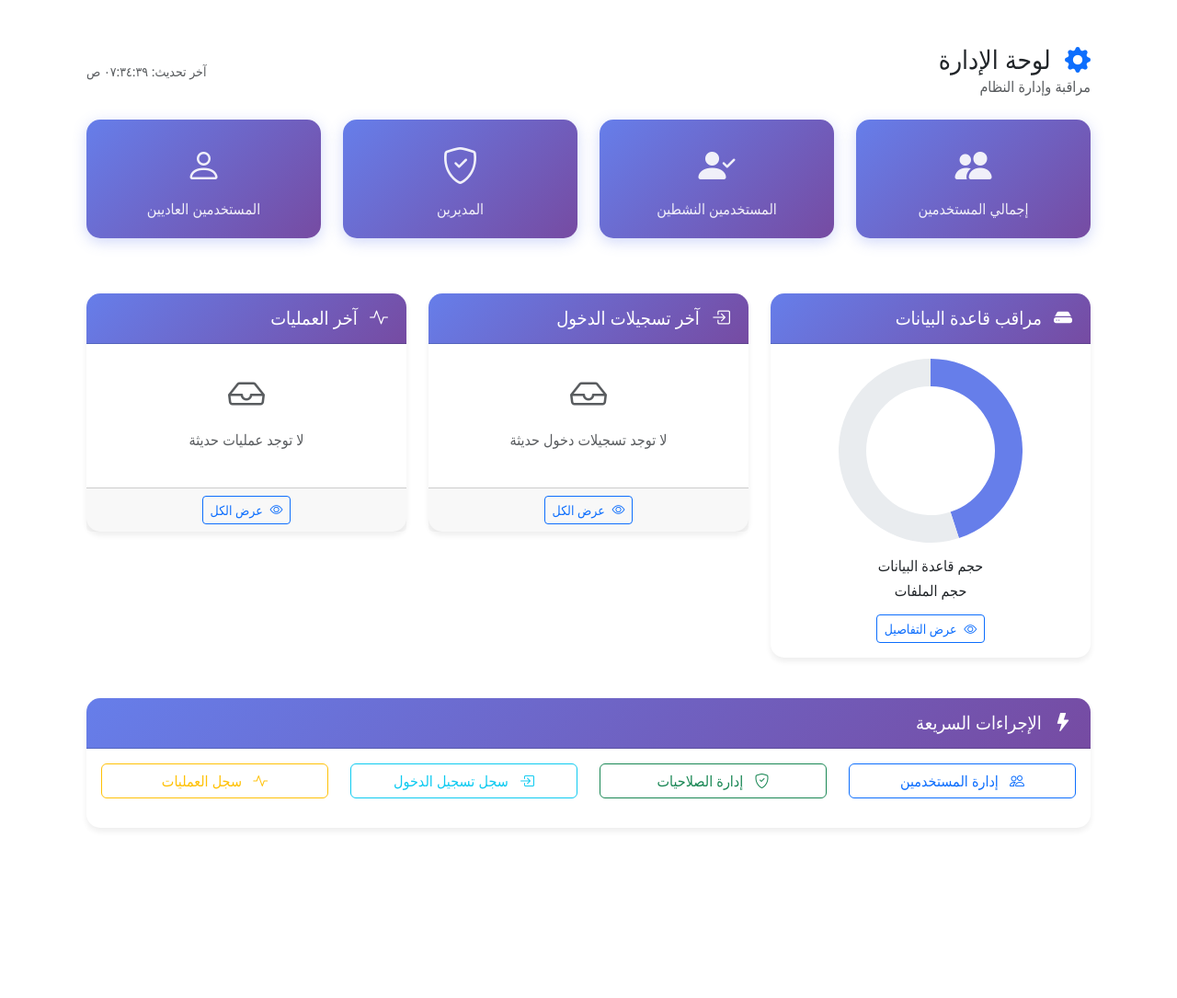
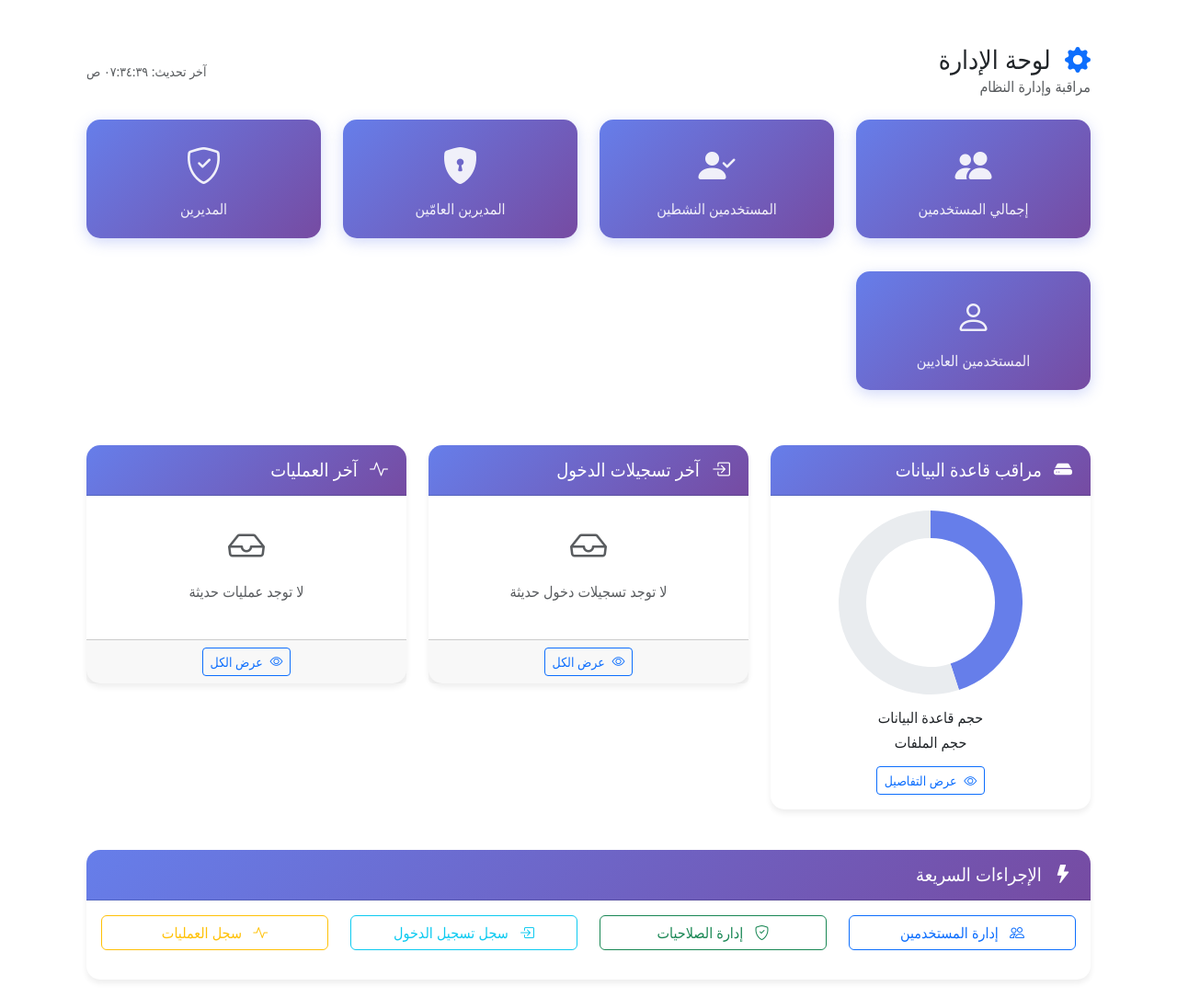
Before and after one commit to MohammedAbusarie/FleetManagementSystem, a Django app: template templates/inventory/admin/admin_panel.html in a window 1280 px wide. Shown: the whole page at 92% size. Before the commit the page ends 902 px from the top, so only its background shows below. Run offline with Django 3.2, Linux system fonts and the light colour scheme; the template is opened without the code that fills it, so the values that code supplies are empty.

Commit message:
feat(admin-dashboard): add super admin and admin statistics card

```diff
--- a/inventory/views/admin_views.py
+++ b/inventory/views/admin_views.py
@@ -31,6 +31,10 @@ def admin_panel_view(request):
         active_users = user_service.get_active_users().count()
         admin_users = user_service.get_users_by_type('admin').count()
         normal_users = user_service.get_users_by_type('normal').count()
+        # Count super admins (include Django superusers even without profiles)
+        super_admin_users = User.objects.filter(
+            Q(profile__user_type='super_admin', profile__is_active=True) | Q(is_superuser=True)
+        ).distinct().count()
 
         # Recent activity
         recent_logins = logging_service.get_recent_logins(limit=10)
@@ -43,6 +47,7 @@ def admin_panel_view(request):
             'title': 'لوحة الإدارة',
             'total_users': total_users,
             'active_users': active_users,
+            'super_admin_users': super_admin_users,
             'admin_users': admin_users,
             'normal_users': normal_users,
             'recent_logins': recent_logins,
--- a/templates/inventory/admin/admin_panel.html
+++ b/templates/inventory/admin/admin_panel.html
@@ -146,6 +146,15 @@
                     <i class="bi bi-person-check-fill card-icon"></i>
                     <div class="card-number">{{ active_users }}</div>
                     <div class="card-label">المستخدمين النشطين</div>
+                </div>
+            </div>
+        </div>
+        <div class="col-lg-3 col-md-6 mb-3">
+            <div class="admin-card">
+                <div class="text-center">
+                    <i class="bi bi-shield-lock-fill card-icon"></i>
+                    <div class="card-number">{{ super_admin_users }}</div>
+                    <div class="card-label">المديرين العامّين</div>
                 </div>
             </div>
         </div>
```
